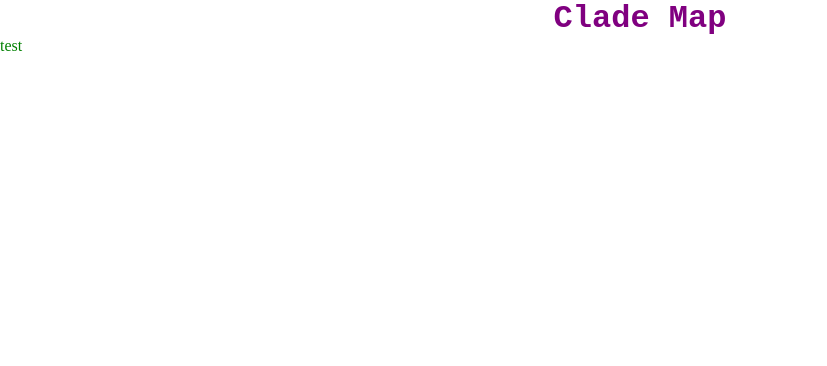
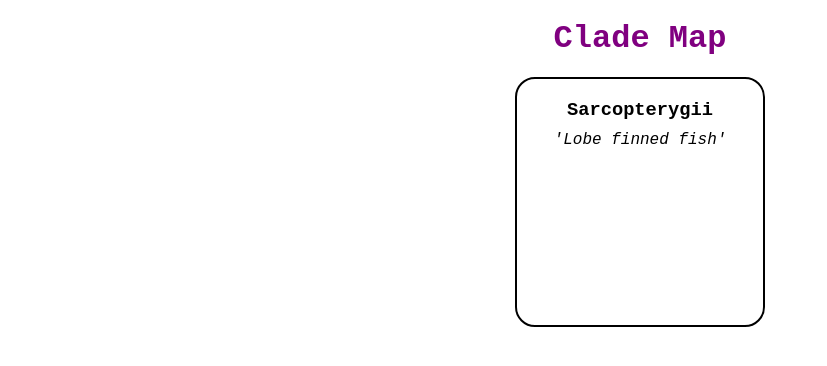
Before and after one commit to barneywhiffin/clade-map, a React (Vite) app: page / in a window 1280 px wide. Shown: the top 366 px of the page, without its empty margins (0-827 px from the left). Built offline with nearby package versions, Linux system fonts and the light colour scheme.

Commit message:
feat: initial card creation and styling

```diff
--- a/src/App.css
+++ b/src/App.css
@@ -1,15 +1,9 @@
-* {
-    padding: 0;
-    margin: 0;
+body {
+    font-family: 'Courier New', Courier, monospace;
 }
 
 h1 {
-    font-family: 'Courier New', Courier, monospace;
+    text-align: center;
+    color: purple;
+    margin-top: 20px;
 }
-
-@media (prefers-color-scheme: dark) {
-  body {
-    background: #000000ed;
-    color: white;
-  }
-}
--- a/src/App.jsx
+++ b/src/App.jsx
@@ -5,7 +5,7 @@ function App() {
 
   return (
     <>
-      <h1 style={{ textAlign: "center", color: "purple" }}>Clade Map</h1>
+      <h1>Clade Map</h1>
       <CladeCard/>
     </>
   )
--- a/src/components/clade-card/clade-card.css
+++ b/src/components/clade-card/clade-card.css
@@ -1,3 +1,11 @@
-p {
-    color: green;
+
+.clade-card {
+    width: 250px;
+    height: 250px;
+    border-radius: 20px;
+    margin: 20px auto;
+    border: 2px solid black;
+    box-sizing: border-box;
+    text-align: center;
+    padding: 20px;
 }
--- a/src/components/clade-card/clade-card.jsx
+++ b/src/components/clade-card/clade-card.jsx
@@ -1,7 +1,14 @@
 import './clade-card.css'
 
 function CladeCard() {
-    return <p>test</p>;
+    return (
+        <>
+            <div class='clade-card'>
+                <h3>Sarcopterygii</h3>
+                <p style={{fontStyle: "italic", marginTop: "10px"}}>'Lobe finned fish'</p>
+            </div>
+        </>
+    );
 }
 
 export default CladeCard;
--- a/src/index.css
+++ b/src/index.css
@@ -0,0 +1,15 @@
+* {
+    padding: 0;
+    margin: 0;
+}
+
+body {
+    height: 100vh;
+}
+
+@media (prefers-color-scheme: dark) {
+  body {
+    background: #000000ed;
+    color: white;
+  }
+}
```
